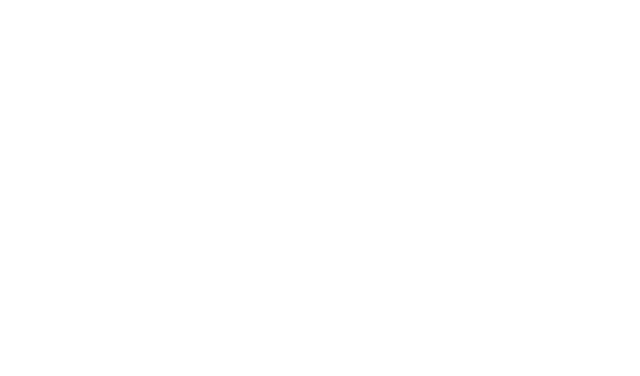
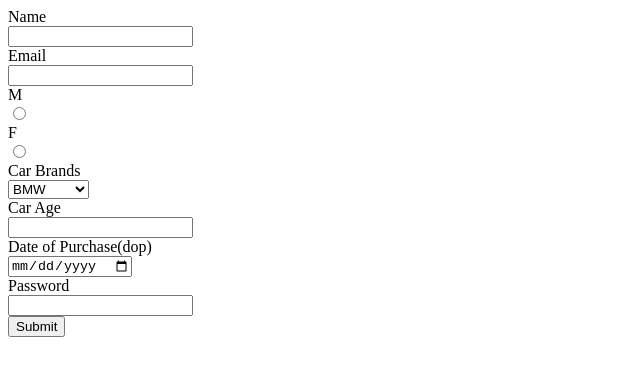
Before and after one commit to acciojob/car-insurance-form-tusharV321, a website: page main.html in a window 1280 px wide. Shown: the whole page, without its empty margins (0-640 px from the left). Drawn offline with Linux system fonts and the light colour scheme.

Commit message:
created a submission

```diff
--- a/main.html
+++ b/main.html
@@ -7,7 +7,30 @@
 </head>
 
 <body>
-	<!-- the entire body must be written by student -->
+	<form>
+		<label for="name">Name</label><br>
+		<input type="text" id="name" required><br>
+		<label for="email">Email</label><br>
+		<input type="email" id="email"><br>
+		<label for="gender-m">M</label><br>
+		<input type="radio" id="gender-m" required><br>
+		<label for="gender-f">F</label><br>
+		<input type="radio" id="gender-f" required><br>
+
+		<label for="cars">Car Brands</label><br>
+		<select id="cars"><br>
+			<option>BMW</option>
+			<option>Audi</option>
+			<option>Mercedez</option>
+		</select><br>
+		<label for="carage">Car Age</label><br>
+		<input type="number" id="carage" required><br>
+		<label for="dop">Date of Purchase(dop)</label><br>
+		<input type="date" id="dop" required><br>
+		<label for="password">Password</label><br>
+		<input type="Password" id="password" required><br>
+		<button type="submit">Submit</button><br>
+	</form>
     <script type="text/javascript" src="./script.js">
 </script>
 
```
